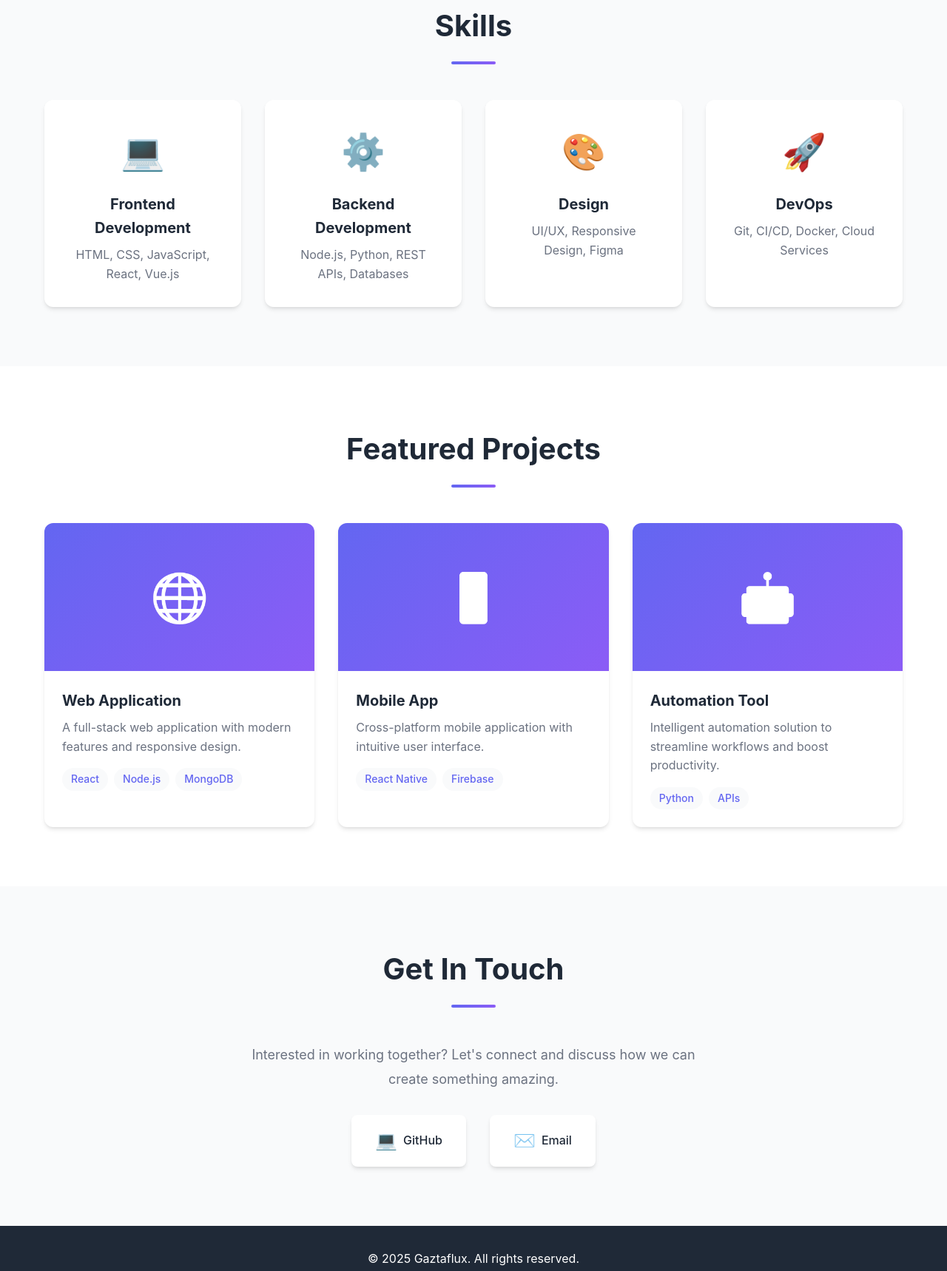
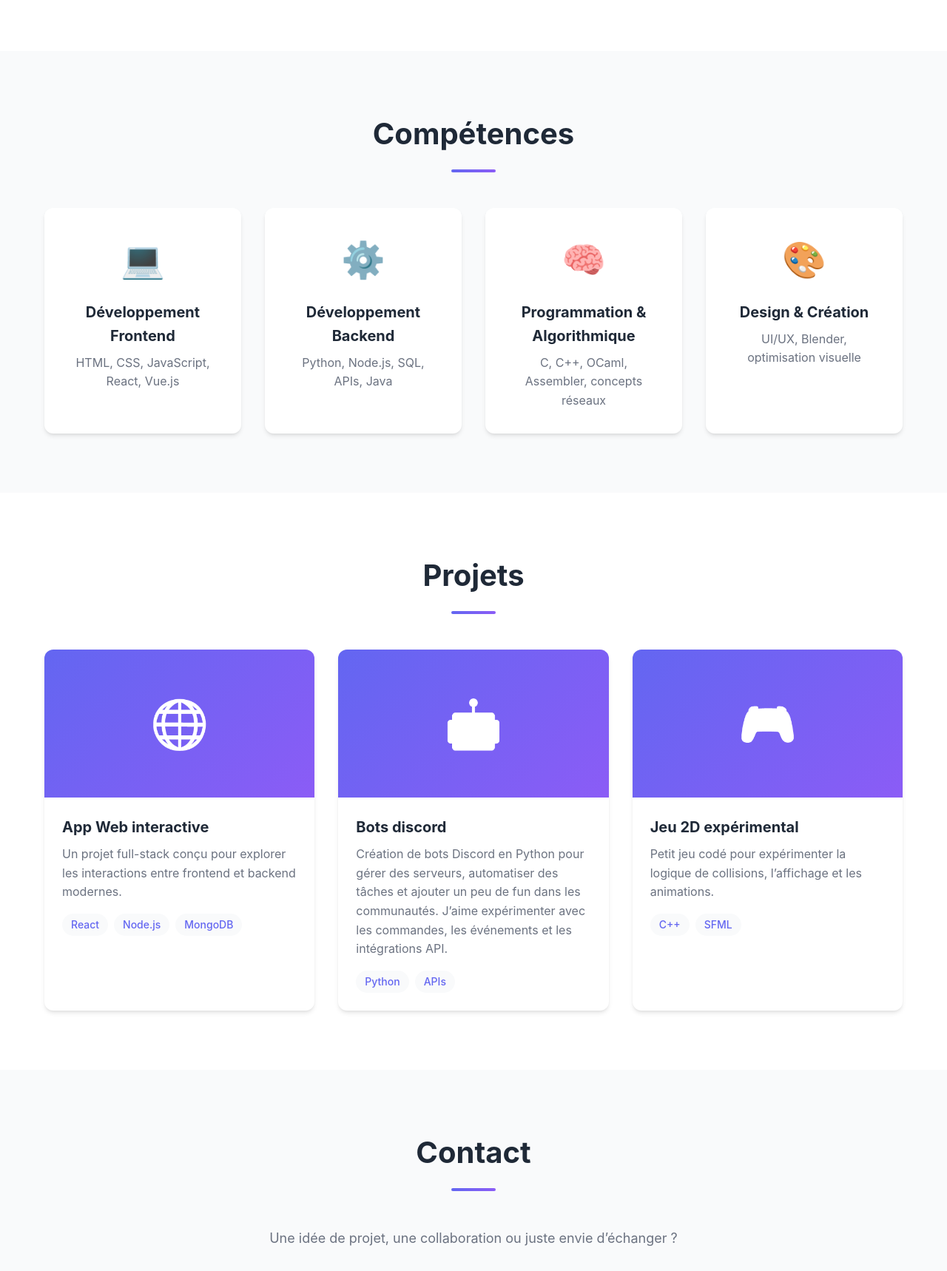
Before and after one commit to Gaztaflux/gaztaflux.github.io, a plain HTML site: page index.html in a window 1280 px wide. Shown: the part 1050-2768 px from the top of the page at 74% size. Drawn offline with Linux system fonts and the light colour scheme.

Commit message:
Translate portfolio content to French and update project descriptions

```diff
--- a/index.html
+++ b/index.html
@@ -1,9 +1,9 @@
 <!DOCTYPE html>
-<html lang="en">
+<html lang="fr">
 <head>
     <meta charset="UTF-8">
     <meta name="viewport" content="width=device-width, initial-scale=1.0">
-    <meta name="description" content="Personal Portfolio - Showcasing my work and skills">
+    <meta name="description" content="Portfolio de Gaztaflux - Développeur et créateur passionné">
     <title>Gaztaflux - Portfolio</title>
     <link rel="stylesheet" href="styles.css">
 </head>
@@ -12,9 +12,9 @@
         <div class="container">
             <div class="nav-brand">Gaztaflux</div>
             <ul class="nav-menu">
-                <li><a href="#about" class="nav-link">About</a></li>
-                <li><a href="#skills" class="nav-link">Skills</a></li>
-                <li><a href="#projects" class="nav-link">Projects</a></li>
+                <li><a href="#about" class="nav-link">À propos</a></li>
+                <li><a href="#skills" class="nav-link">Compétences</a></li>
+                <li><a href="#projects" class="nav-link">Projets</a></li>
                 <li><a href="#contact" class="nav-link">Contact</a></li>
             </ul>
             <div class="hamburger">
@@ -28,21 +28,22 @@
     <section id="hero" class="hero">
         <div class="container">
             <div class="hero-content">
-                <h1 class="hero-title">Hello, I'm <span class="highlight">Gaztaflux</span></h1>
-                <p class="hero-subtitle">Developer | Creator | Problem Solver</p>
-                <p class="hero-description">Building innovative solutions and bringing ideas to life</p>
-                <a href="#projects" class="btn btn-primary">View My Work</a>
+                <h1 class="hero-title">Salut, moi c’est <span class="highlight">Gaztaflux</span></h1>
+                <p class="hero-subtitle">Développeur • Créateur • Curieux</p>
+                <p class="hero-description">Étudiant en informatique, je conçois des projets web et logiciels en explorant sans cesse de nouvelles technologies.</p>
+                <a href="#projects" class="btn btn-primary">Voir mes projets</a>
             </div>
         </div>
     </section>
 
     <section id="about" class="section about">
         <div class="container">
-            <h2 class="section-title">About Me</h2>
+            <h2 class="section-title">À propos</h2>
             <div class="about-content">
                 <div class="about-text">
-                    <p>I'm a passionate developer dedicated to creating meaningful digital experiences. With a focus on clean code and user-centric design, I strive to build solutions that make a difference.</p>
-                    <p>When I'm not coding, you can find me exploring new technologies, contributing to open-source projects, and continuously learning to stay at the forefront of the tech industry.</p>
+                    <p>Passionné par le développement depuis plusieurs années, j’aime transformer des idées en projets concrets. Je m’intéresse autant au côté technique qu’à l’aspect visuel et ergonomique d’une application.</p>
+                    <p>Actuellement en Master d’informatique à l’université de Bordeaux, je continue d’apprendre chaque jour à travers des projets personnels, des cours et des expérimentations variées.</p>
+                    <p>Quand je ne code pas, je bouge : sport, vélo, volley, badminton, ou tout simplement une session détente devant une série ou un jeu vidéo. C’est ce mélange entre créativité et énergie qui m’aide à garder l’équilibre et l’inspiration.</p>
                 </div>
             </div>
         </div>
@@ -50,27 +51,27 @@
 
     <section id="skills" class="section skills">
         <div class="container">
-            <h2 class="section-title">Skills</h2>
+            <h2 class="section-title">Compétences</h2>
             <div class="skills-grid">
                 <div class="skill-card">
                     <div class="skill-icon">💻</div>
-                    <h3>Frontend Development</h3>
+                    <h3>Développement Frontend</h3>
                     <p>HTML, CSS, JavaScript, React, Vue.js</p>
                 </div>
                 <div class="skill-card">
                     <div class="skill-icon">⚙️</div>
-                    <h3>Backend Development</h3>
-                    <p>Node.js, Python, REST APIs, Databases</p>
+                    <h3>Développement Backend</h3>
+                    <p>Python, Node.js, SQL, APIs, Java</p>
+                </div>
+                <div class="skill-card">
+                    <div class="skill-icon">🧠</div>
+                    <h3>Programmation & Algorithmique</h3>
+                    <p>C, C++, OCaml, Assembler, concepts réseaux</p>
                 </div>
                 <div class="skill-card">
                     <div class="skill-icon">🎨</div>
-                    <h3>Design</h3>
-                    <p>UI/UX, Responsive Design, Figma</p>
-                </div>
-                <div class="skill-card">
-                    <div class="skill-icon">🚀</div>
-                    <h3>DevOps</h3>
-                    <p>Git, CI/CD, Docker, Cloud Services</p>
+                    <h3>Design & Création</h3>
+                    <p>UI/UX, Blender, optimisation visuelle</p>
                 </div>
             </div>
         </div>
@@ -78,15 +79,15 @@
 
     <section id="projects" class="section projects">
         <div class="container">
-            <h2 class="section-title">Featured Projects</h2>
+            <h2 class="section-title">Projets</h2>
             <div class="projects-grid">
                 <div class="project-card">
                     <div class="project-image">
                         <div class="project-placeholder">🌐</div>
                     </div>
                     <div class="project-content">
-                        <h3>Web Application</h3>
-                        <p>A full-stack web application with modern features and responsive design.</p>
+                        <h3>App Web interactive</h3>
+                        <p>Un projet full-stack conçu pour explorer les interactions entre frontend et backend modernes.</p>
                         <div class="project-tags">
                             <span class="tag">React</span>
                             <span class="tag">Node.js</span>
@@ -94,29 +95,31 @@
                         </div>
                     </div>
                 </div>
-                <div class="project-card">
-                    <div class="project-image">
-                        <div class="project-placeholder">📱</div>
-                    </div>
-                    <div class="project-content">
-                        <h3>Mobile App</h3>
-                        <p>Cross-platform mobile application with intuitive user interface.</p>
-                        <div class="project-tags">
-                            <span class="tag">React Native</span>
-                            <span class="tag">Firebase</span>
-                        </div>
-                    </div>
-                </div>
+
                 <div class="project-card">
                     <div class="project-image">
                         <div class="project-placeholder">🤖</div>
                     </div>
                     <div class="project-content">
-                        <h3>Automation Tool</h3>
-                        <p>Intelligent automation solution to streamline workflows and boost productivity.</p>
+                        <h3>Bots discord</h3>
+                        <p>Création de bots Discord en Python pour gérer des serveurs, automatiser des tâches et ajouter un peu de fun dans les communautés. J’aime expérimenter avec les commandes, les événements et les intégrations API.</p>
                         <div class="project-tags">
                             <span class="tag">Python</span>
                             <span class="tag">APIs</span>
+                        </div>
+                    </div>
+                </div>
+
+                <div class="project-card">
+                    <div class="project-image">
+                        <div class="project-placeholder">🎮</div>
+                    </div>
+                    <div class="project-content">
+                        <h3>Jeu 2D expérimental</h3>
+                        <p>Petit jeu codé pour expérimenter la logique de collisions, l’affichage et les animations.</p>
+                        <div class="project-tags">
+                            <span class="tag">C++</span>
+                            <span class="tag">SFML</span>
                         </div>
                     </div>
                 </div>
@@ -126,15 +129,15 @@
 
     <section id="contact" class="section contact">
         <div class="container">
-            <h2 class="section-title">Get In Touch</h2>
+            <h2 class="section-title">Contact</h2>
             <div class="contact-content">
-                <p class="contact-text">Interested in working together? Let's connect and discuss how we can create something amazing.</p>
+                <p class="contact-text">Une idée de projet, une collaboration ou juste envie d’échanger ?</p>
                 <div class="contact-links">
                     <a href="https://github.com/Gaztaflux" class="contact-link" target="_blank" rel="noopener noreferrer">
                         <span class="contact-icon">💻</span>
                         <span>GitHub</span>
                     </a>
-                    <a href="mailto:contact@example.com" class="contact-link">
+                    <a href="mailto:gaztaflux@gmail.com" class="contact-link">
                         <span class="contact-icon">✉️</span>
                         <span>Email</span>
                     </a>
@@ -145,7 +148,7 @@
 
     <footer class="footer">
         <div class="container">
-            <p>&copy; 2025 Gaztaflux. All rights reserved.</p>
+            <p>&copy; 2025 Gaztaflux. Tous droits réservés.</p>
         </div>
     </footer>
 
```
